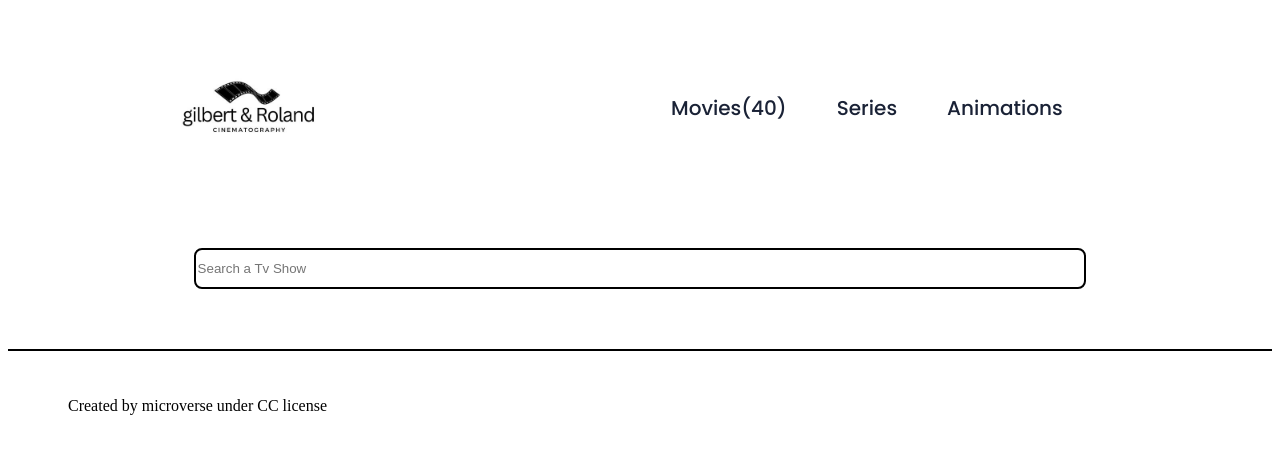
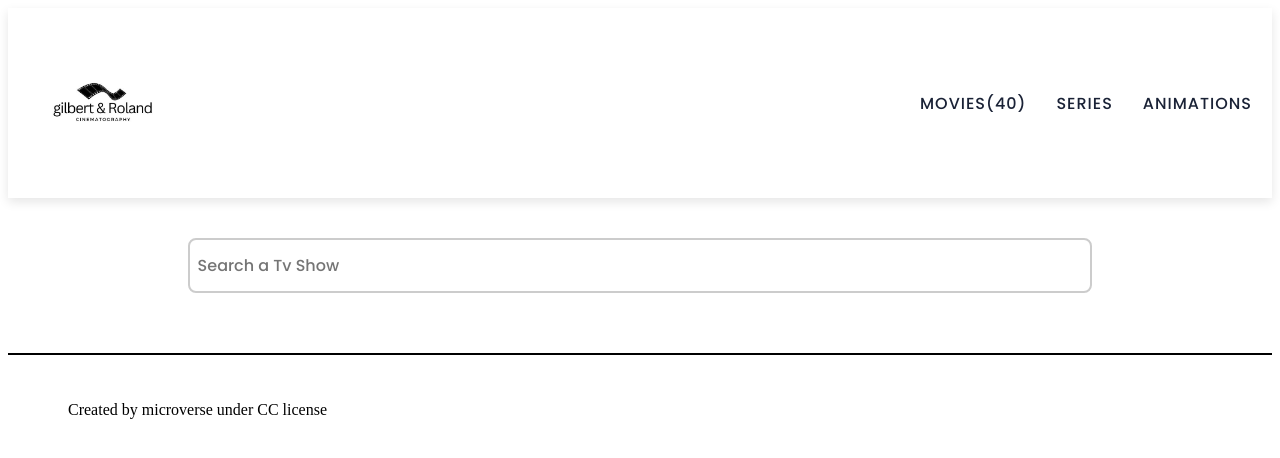
Before and after one commit to Mutai-Gilbert/Tv-amaze, a website built with webpack: page src/index.html in a window 1280 px wide. Built offline with nearby package versions, Linux system fonts and the light colour scheme; no server answers.

Commit message:
Made changes to the style.css file

```diff
--- a/src/style.css
+++ b/src/style.css
@@ -3,31 +3,40 @@
 .header {
   display: flex;
   align-items: center;
-  justify-content: space-around;
+  justify-content: space-between;
+  padding: 20px;
+  background-color: #fff;
+  box-shadow: 0px 4px 10px rgba(0, 0, 0, 0.1);
 }
 
 .logo {
-  width: 200px;
+  width: 150px;
   height: auto;
 }
 
 .nav-bar {
   display: flex;
-  width: 500px;
+  align-items: center;
 }
 
 .nav-container {
   display: flex;
-  gap: 50px;
-  text-decoration: none;
-  list-style-type: none;
+  gap: 30px;
+  list-style: none;
 }
 
 .nav-items {
-  font-size: 20px;
-  text-decoration: none;
-  font-family: 'poppins', sans-serif;
+  font-size: 16px;
+  font-family: 'Poppins', sans-serif;
   color: #1a2236;
+  text-transform: uppercase;
+  letter-spacing: 1px;
+  cursor: pointer;
+  transition: color 0.2s ease-in-out;
+}
+
+.nav-items:hover {
+  color: #ec1d24;
 }
 
 .search-tv-shows {
@@ -36,11 +45,21 @@
   align-items: center;
   justify-content: center;
 }
-input {
+
+input[type="text"] {
   height: 35px;
   width: 70%;
+  padding: 8px;
   border-radius: 8px;
-  border: 2px solid black;
+  border: 2px solid #ccc;
+  font-size: 16px;
+  font-family: 'Poppins', sans-serif;
+  color: #1a2236;
+  outline: none;
+}
+
+input[type="text"]:focus {
+  border-color: #ec1d24;
 }
 
 .comment-button {
@@ -49,8 +68,9 @@ input {
 }
 
 main {
+  display: flex;
   flex-wrap: wrap;
-  align-items: center;
+  justify-content: center;
   margin-top: 50px;
 }
 
@@ -61,6 +81,7 @@ main {
 
 .show_items {
   display: flex;
+  flex-direction: column;
   justify-content: center;
   flex-basis: 30%;
   flex-direction: column;
```
Also changed, not shown: dist/main.js.
